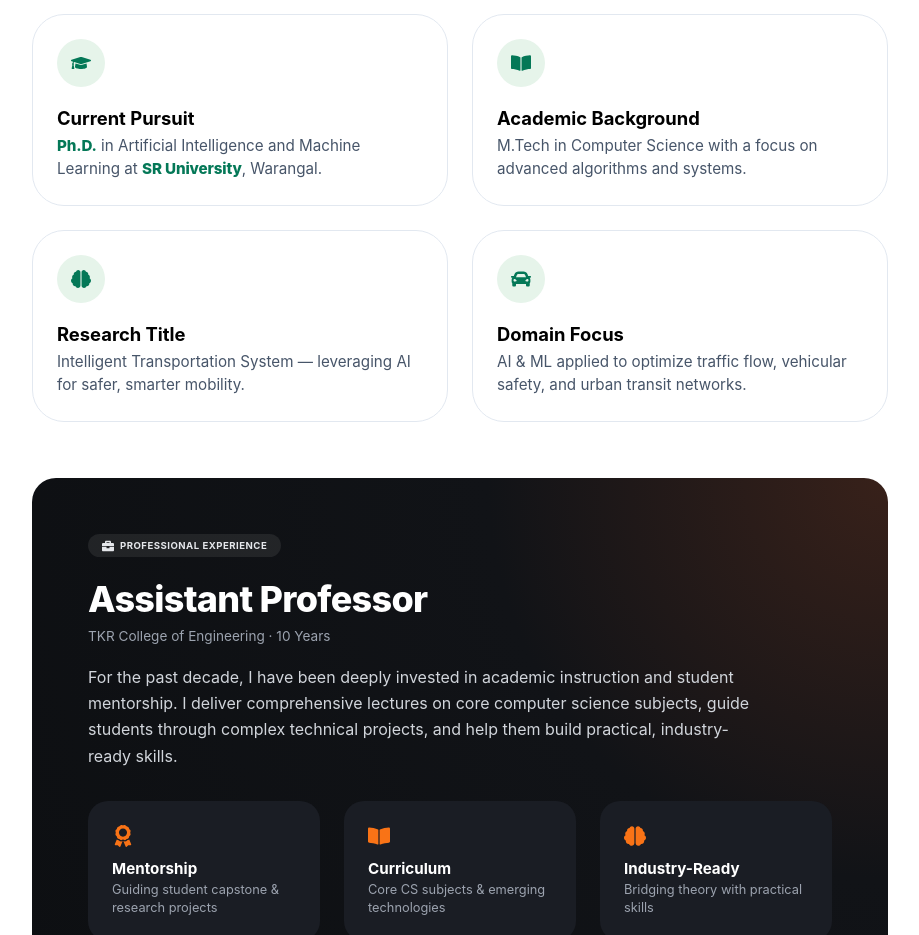
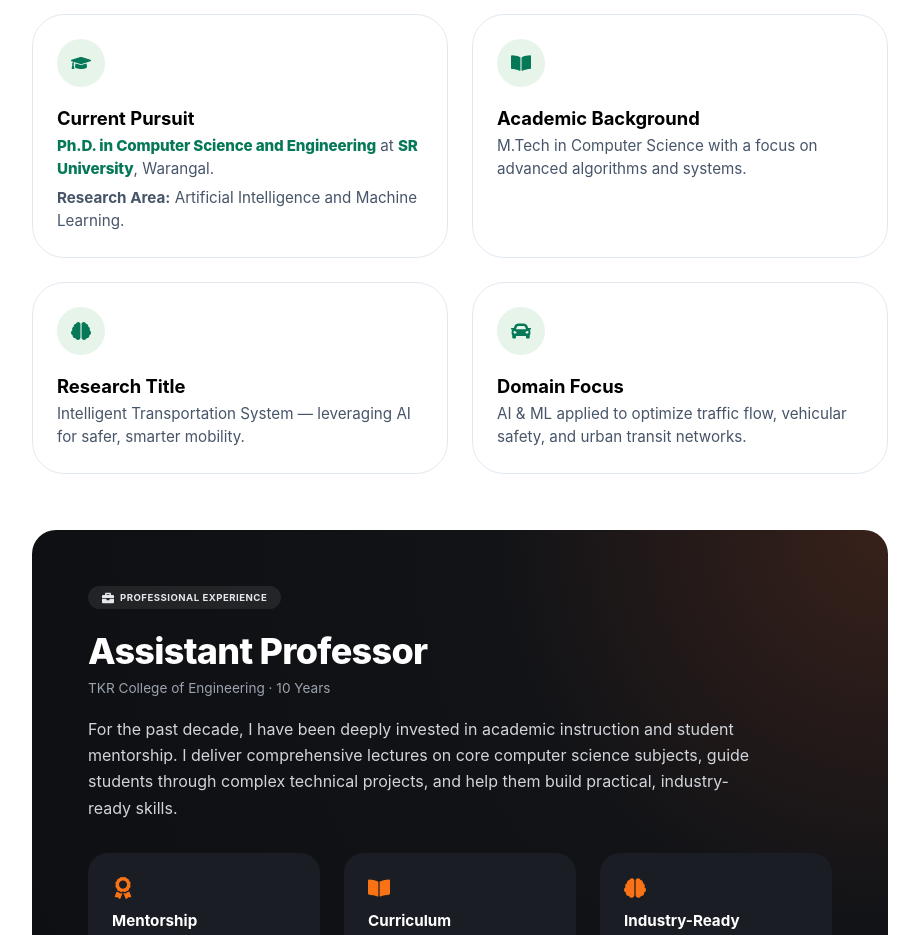
Before and after one commit to AdepuSanjay/Md.shakeel, a React (Vite) app: page / in a window 1280 px wide. Shown: the part 1460-2395 px from the top of the page, without its empty margins (180-1099 px from the left). Built offline with nearby package versions, Linux system fonts and the light colour scheme.

Commit message:
Update App.jsx

```diff
--- a/src/App.jsx
+++ b/src/App.jsx
@@ -157,7 +157,8 @@ export default function App() {
               </div>
               <div className="research-info">
                 <h3>Current Pursuit</h3>
-                <p><span className="text-premium-highlight">Ph.D.</span> in Artificial Intelligence and Machine Learning at <span className="text-premium-highlight">SR University</span>, Warangal.</p>
+                <p><span className="text-premium-highlight">Ph.D. in Computer Science and Engineering</span> at <span className="text-premium-highlight">SR University</span>, Warangal.</p>
+                <p style={{ marginTop: '0.4rem' }}><strong>Research Area:</strong> Artificial Intelligence and Machine Learning.</p>
               </div>
             </div>
 
```
